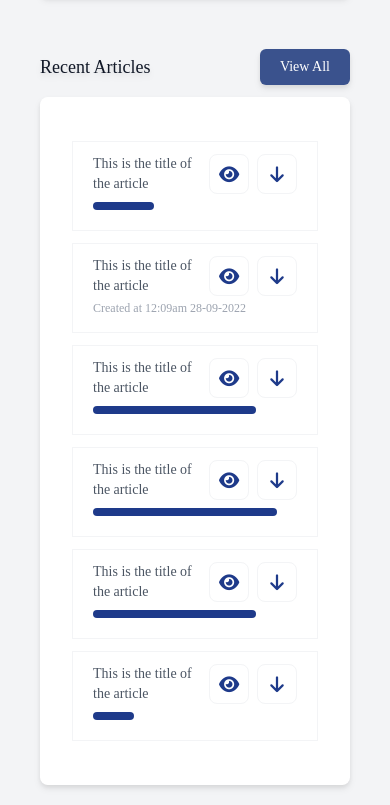
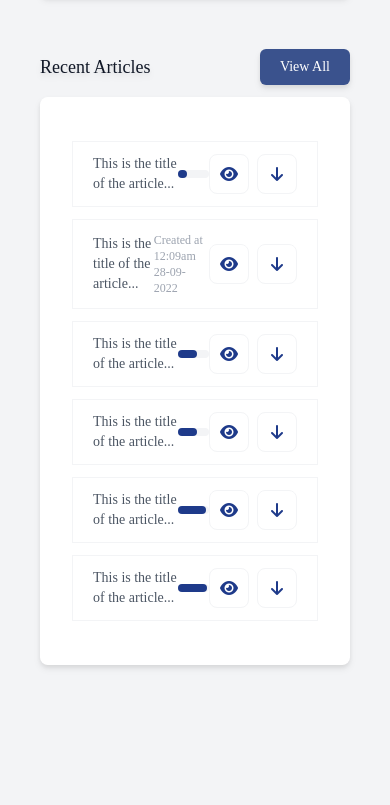
Before and after one commit to abirhasandipu/yive_writer_HTML, a website: page src/dashboard.html in a window 390 px wide. Shown: the part 1015-1820 px from the top of the page. After the commit the page ends 1700 px from the top, so only its background shows below. Drawn offline with Linux system fonts and the light colour scheme.

Commit message:
History & Dashboard complete
history responsiveness complete, dashboard progressbar fixed

```diff
--- a/src/dashboard.html
+++ b/src/dashboard.html
@@ -339,26 +339,26 @@
 							>
 								<div class="flex justify-between items-center">
 									<a href="#" class="text-sm font"
-										>This is the title of the article</a
-									>
+										>This is the title of the article...
+									</a>
+
+									<div class="bg-gray-100 h-2 w-[30%] rounded-full">
+										<div class="bg-blue-900 w-[30%] h-2 rounded-full"></div>
+									</div>
+
 									<div class="flex items-center gap-2">
 										<a
 											href="#"
 											class="border border-gray-100 flex items-center justify-center w-10 h-10 px-3 py-2 hover:bg-gray-200 rounded-lg ease-in-out duration-200"
-											><i class="text-lg text-blue-900 fa-solid fa-eye"></i
+											><i class="text-md text-blue-900 fa-solid fa-eye"></i
 										></a>
 										<a
 											href="#"
 											class="border border-gray-100 flex items-center justify-center w-10 h-10 px-3 py-2 hover:bg-gray-200 rounded-lg ease-in-out duration-200"
 											><i
-												class="text-lg text-blue-900 fa-solid fa-arrow-down"
+												class="text-md text-blue-900 fa-solid fa-arrow-down"
 											></i
 										></a>
-									</div>
-								</div>
-								<div class="py-2">
-									<div class="bg-white h-2 w-full rounded-full">
-										<div class="bg-blue-900 w-[30%] h-2 rounded-full"></div>
 									</div>
 								</div>
 							</div>
@@ -368,57 +368,24 @@
 							>
 								<div class="flex justify-between items-center">
 									<a href="#" class="text-sm font"
-										>This is the title of the article</a
+										>This is the title of the article...</a
 									>
+									<p class="text-xs text-gray-400">
+										Created at <span>12:09am 28-09-2022</span>
+									</p>
 									<div class="flex items-center gap-2">
 										<a
 											href="#"
 											class="border border-gray-100 flex items-center justify-center w-10 h-10 px-3 py-2 hover:bg-gray-200 rounded-lg ease-in-out duration-200"
-											><i class="text-lg text-blue-900 fa-solid fa-eye"></i
+											><i class="text-md text-blue-900 fa-solid fa-eye"></i
 										></a>
 										<a
 											href="#"
 											class="border border-gray-100 flex items-center justify-center w-10 h-10 px-3 py-2 hover:bg-gray-200 rounded-lg ease-in-out duration-200"
 											><i
-												class="text-lg text-blue-900 fa-solid fa-arrow-down"
+												class="text-md text-blue-900 fa-solid fa-arrow-down"
 											></i
 										></a>
-									</div>
-								</div>
-								<div class="py-1">
-									<!-- <div class="bg-white h-2 w-full rounded-full">
-										<div class="bg-green-500 w-full h-2 rounded-full"></div>
-									</div> -->
-									<p class="text-xs text-gray-400">
-										Created at <span>12:09am 28-09-2022</span>
-									</p>
-								</div>
-							</div>
-							<div
-								class="bg-white px-5 py-3 my-3 border border-gray-100 hover:bg-[#f7f7f762]"
-							>
-								<div class="flex justify-between items-center">
-									<a href="#" class="text-sm font"
-										>This is the title of the article</a
-									>
-									<div class="flex items-center gap-2">
-										<a
-											href="#"
-											class="border border-gray-100 flex items-center justify-center w-10 h-10 px-3 py-2 hover:bg-gray-200 rounded-lg ease-in-out duration-200"
-											><i class="text-lg text-blue-900 fa-solid fa-eye"></i
-										></a>
-										<a
-											href="#"
-											class="border border-gray-100 flex items-center justify-center w-10 h-10 px-3 py-2 hover:bg-gray-200 rounded-lg ease-in-out duration-200"
-											><i
-												class="text-lg text-blue-900 fa-solid fa-arrow-down"
-											></i
-										></a>
-									</div>
-								</div>
-								<div class="py-2">
-									<div class="bg-white h-2 w-full rounded-full">
-										<div class="bg-blue-900 w-[80%] h-2 rounded-full"></div>
 									</div>
 								</div>
 							</div>
@@ -427,26 +394,25 @@
 							>
 								<div class="flex justify-between items-center">
 									<a href="#" class="text-sm font"
-										>This is the title of the article</a
+										>This is the title of the article...</a
 									>
+
+									<div class="bg-gray-100 h-2 w-[30%] rounded-full">
+										<div class="bg-blue-900 w-[60%] h-2 rounded-full"></div>
+									</div>
 									<div class="flex items-center gap-2">
 										<a
 											href="#"
 											class="border border-gray-100 flex items-center justify-center w-10 h-10 px-3 py-2 hover:bg-gray-200 rounded-lg ease-in-out duration-200"
-											><i class="text-lg text-blue-900 fa-solid fa-eye"></i
+											><i class="text-md text-blue-900 fa-solid fa-eye"></i
 										></a>
 										<a
 											href="#"
 											class="border border-gray-100 flex items-center justify-center w-10 h-10 px-3 py-2 hover:bg-gray-200 rounded-lg ease-in-out duration-200"
 											><i
-												class="text-lg text-blue-900 fa-solid fa-arrow-down"
+												class="text-md text-blue-900 fa-solid fa-arrow-down"
 											></i
 										></a>
-									</div>
-								</div>
-								<div class="py-2">
-									<div class="bg-white h-2 w-full rounded-full">
-										<div class="bg-blue-900 w-[90%] h-2 rounded-full"></div>
 									</div>
 								</div>
 							</div>
@@ -455,26 +421,24 @@
 							>
 								<div class="flex justify-between items-center">
 									<a href="#" class="text-sm font"
-										>This is the title of the article</a
+										>This is the title of the article...</a
 									>
+									<div class="bg-gray-100 h-2 w-[30%] rounded-full">
+										<div class="bg-blue-900 w-[60%] h-2 rounded-full"></div>
+									</div>
 									<div class="flex items-center gap-2">
 										<a
 											href="#"
 											class="border border-gray-100 flex items-center justify-center w-10 h-10 px-3 py-2 hover:bg-gray-200 rounded-lg ease-in-out duration-200"
-											><i class="text-lg text-blue-900 fa-solid fa-eye"></i
+											><i class="text-md text-blue-900 fa-solid fa-eye"></i
 										></a>
 										<a
 											href="#"
 											class="border border-gray-100 flex items-center justify-center w-10 h-10 px-3 py-2 hover:bg-gray-200 rounded-lg ease-in-out duration-200"
 											><i
-												class="text-lg text-blue-900 fa-solid fa-arrow-down"
+												class="text-md text-blue-900 fa-solid fa-arrow-down"
 											></i
 										></a>
-									</div>
-								</div>
-								<div class="py-2">
-									<div class="bg-white h-2 w-full rounded-full">
-										<div class="bg-blue-900 w-[80%] h-2 rounded-full"></div>
 									</div>
 								</div>
 							</div>
@@ -483,26 +447,50 @@
 							>
 								<div class="flex justify-between items-center">
 									<a href="#" class="text-sm font"
-										>This is the title of the article</a
+										>This is the title of the article...</a
 									>
+									<div class="bg-gray-100 h-2 w-[30%] rounded-full">
+										<div class="bg-blue-900 w-[90%] h-2 rounded-full"></div>
+									</div>
 									<div class="flex items-center gap-2">
 										<a
 											href="#"
 											class="border border-gray-100 flex items-center justify-center w-10 h-10 px-3 py-2 hover:bg-gray-200 rounded-lg ease-in-out duration-200"
-											><i class="text-lg text-blue-900 fa-solid fa-eye"></i
+											><i class="text-md text-blue-900 fa-solid fa-eye"></i
 										></a>
 										<a
 											href="#"
 											class="border border-gray-100 flex items-center justify-center w-10 h-10 px-3 py-2 hover:bg-gray-200 rounded-lg ease-in-out duration-200"
 											><i
-												class="text-lg text-blue-900 fa-solid fa-arrow-down"
+												class="text-md text-blue-900 fa-solid fa-arrow-down"
 											></i
 										></a>
 									</div>
 								</div>
-								<div class="py-2">
-									<div class="bg-white h-2 w-full rounded-full">
-										<div class="bg-blue-900 w-[20%] h-2 rounded-full"></div>
+							</div>
+							<div
+								class="bg-white px-5 py-3 my-3 border border-gray-100 hover:bg-[#f7f7f762]"
+							>
+								<div class="flex justify-between items-center">
+									<a href="#" class="text-sm font"
+										>This is the title of the article...</a
+									>
+									<div class="bg-gray-100 h-2 w-[30%] rounded-full">
+										<div class="bg-blue-900 w-[95%] h-2 rounded-full"></div>
+									</div>
+									<div class="flex items-center gap-2">
+										<a
+											href="#"
+											class="border border-gray-100 flex items-center justify-center w-10 h-10 px-3 py-2 hover:bg-gray-200 rounded-lg ease-in-out duration-200"
+											><i class="text-md text-blue-900 fa-solid fa-eye"></i
+										></a>
+										<a
+											href="#"
+											class="border border-gray-100 flex items-center justify-center w-10 h-10 px-3 py-2 hover:bg-gray-200 rounded-lg ease-in-out duration-200"
+											><i
+												class="text-md text-blue-900 fa-solid fa-arrow-down"
+											></i
+										></a>
 									</div>
 								</div>
 							</div>
```
Also changed, not shown: src/history.html (+21 -23 lines), dist/output.css.
